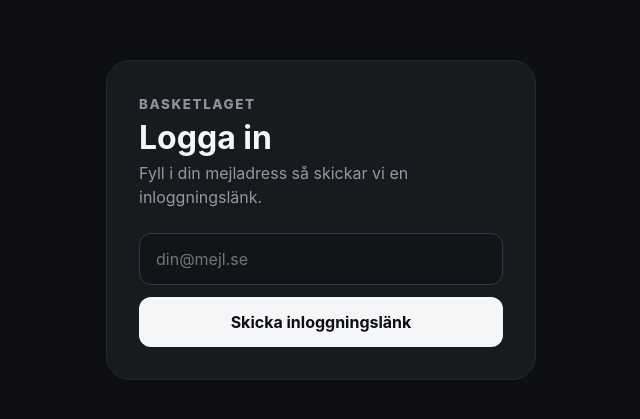
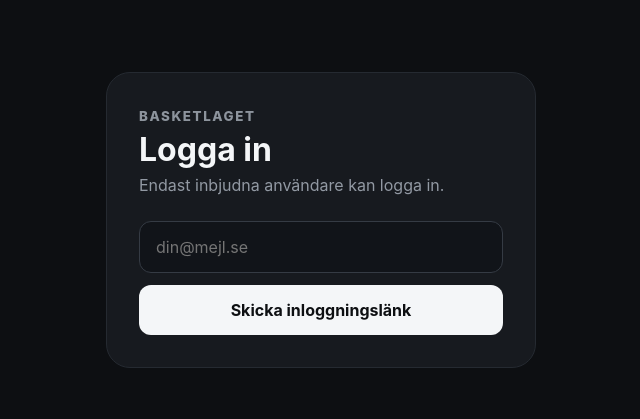
Before and after one commit to Treeboor/basket-app, a Next.js app: page /login in a window 1280 px wide. Shown: the part 139-558 px from the top of the page, without its empty margins (319-959 px from the left). Built offline with nearby package versions, Linux system fonts and the light colour scheme.

Commit message:
Make magic link login invite-only

```diff
--- a/app/login/page.tsx
+++ b/app/login/page.tsx
@@ -1,3 +1,38 @@
 'use client'
-import {useState} from 'react';import {supabase} from '../../lib/supabase'
-export default function Login(){const [email,setEmail]=useState('');const [msg,setMsg]=useState('');async function login(e:React.FormEvent){e.preventDefault();const {error}=await supabase().auth.signInWithOtp({email,options:{emailRedirectTo:`${window.location.origin}/`}});setMsg(error?error.message:'Kolla din mejl – vi skickade en inloggningslänk.')}return <main className="login"><div><small>BASKETLAGET</small><h1>Logga in</h1><p>Fyll i din mejladress så skickar vi en inloggningslänk.</p><form onSubmit={login}><input type="email" required placeholder="din@mejl.se" value={email} onChange={e=>setEmail(e.target.value)}/><button>Skicka inloggningslänk</button></form>{msg&&<p>{msg}</p>}</div></main>}
+import {useState} from 'react'
+import {supabase} from '../../lib/supabase'
+
+export default function Login(){
+  const [email,setEmail]=useState('')
+  const [msg,setMsg]=useState('')
+  const [sending,setSending]=useState(false)
+
+  async function login(e:React.FormEvent){
+    e.preventDefault()
+    setSending(true)
+    setMsg('')
+    const {error}=await supabase().auth.signInWithOtp({
+      email,
+      options:{
+        shouldCreateUser:false,
+        emailRedirectTo:`${window.location.origin}/`
+      }
+    })
+    setSending(false)
+    setMsg(error
+      ? 'Den mejladressen är inte inbjuden till basketappen, eller så kunde länken inte skickas.'
+      : 'Kolla din mejl – vi skickade en inloggningslänk.'
+    )
+  }
+
+  return <main className="login"><div>
+    <small>BASKETLAGET</small>
+    <h1>Logga in</h1>
+    <p>Endast inbjudna användare kan logga in.</p>
+    <form onSubmit={login}>
+      <input type="email" required placeholder="din@mejl.se" value={email} onChange={e=>setEmail(e.target.value)}/>
+      <button disabled={sending}>{sending?'Skickar…':'Skicka inloggningslänk'}</button>
+    </form>
+    {msg&&<p>{msg}</p>}
+  </div></main>
+}
```
